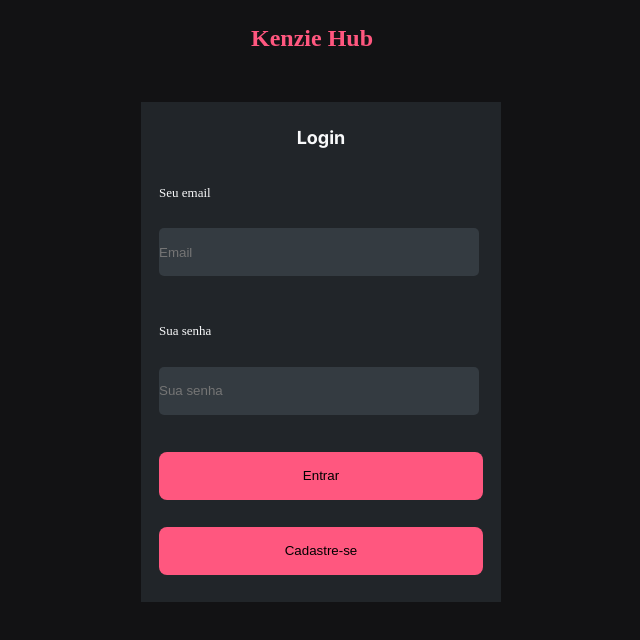
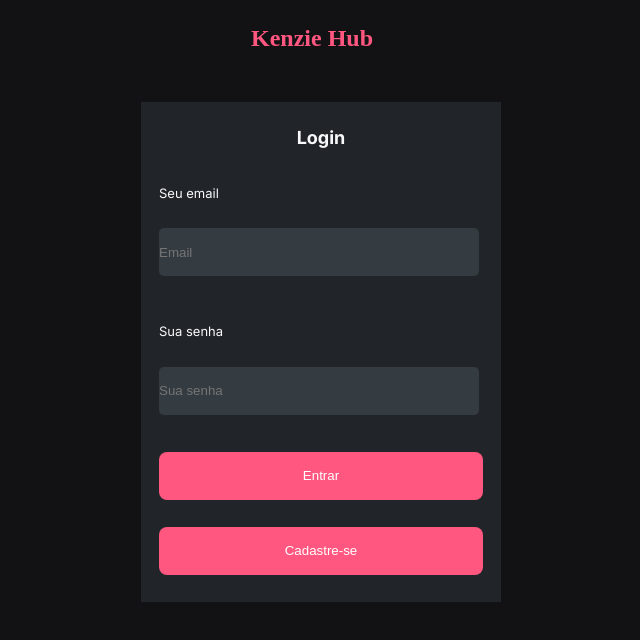
Before and after one commit to Kenzie-Academy-Brasil-Developers/kenzieHubVidal_Lucca, a React (Vite) app in the folder vite-project/: page / in a window 1280 px wide. Shown: the top 640 px of the page, without its empty margins (459-1099 px from the left). Built offline with nearby package versions, Linux system fonts and the light colour scheme.

Commit message:
atualizado

```diff
--- a/vite-project/package.json
+++ b/vite-project/package.json
@@ -11,6 +11,7 @@
   },
   "dependencies": {
     "@hookform/resolvers": "^3.3.1",
+    "axios": "^1.5.1",
     "react": "^18.2.0",
     "react-dom": "^18.2.0",
     "react-hook-form": "^7.45.4",
--- a/vite-project/src/LoginPage/index.jsx
+++ b/vite-project/src/LoginPage/index.jsx
@@ -1,5 +1,8 @@
 import { useForm } from "react-hook-form";
 import { useNavigate } from "react-router-dom";
+import { zodResolver } from "@hookform/resolvers/zod";
+import { loginPage } from "../Routes/register.js";
+
 export const LoginPage = () => {
 
   const navigate = useNavigate();
@@ -8,10 +11,11 @@ export const LoginPage = () => {
 
   }
 
-  const { register, handleSubmit } = useForm();
+  const { register, handleSubmit, formState: { errors } } = useForm({
+    resolver: zodResolver(loginPage)
+  });
 
   const submit = (formData) => {
-
 
   }
 
@@ -26,8 +30,10 @@ export const LoginPage = () => {
           <h3>Login</h3>
           <label >Seu email</label>
           <input type="email" placeholder="Email" {...register("email")} />
+          {errors.email && <p className="error">{errors.email.message}</p>}
           <label >Sua senha</label>
           <input type="password" placeholder="Sua senha" {...register("password")} />
+          {errors.password && <p className="error">{errors.password.message}</p>}
           <button className="log">Entrar</button>
           <button onClick={userRegister}>Cadastre-se</button>
         </form>
--- a/vite-project/src/RegisterPage/register.jsx
+++ b/vite-project/src/RegisterPage/register.jsx
@@ -16,7 +16,6 @@ export const RegisterPage = () => {
     });
 
     const submit = (formData) => {
-
 
     }
 
--- a/vite-project/src/Routes/register.js
+++ b/vite-project/src/Routes/register.js
@@ -13,3 +13,21 @@ export const formRegister = z.object(
       confirmPassword: z.string().nonempty("É necessário confirmar a senha"),
 
    })
+
+export const loginPage = z.object(
+
+
+   {
+      email: z.string().nonempty("Email obrigatório").email("Forneça um email válido"),
+      password: z.string().nonempty("Digite a senha")
+
+
+
+
+
+
+
+   }
+
+
+)
--- a/vite-project/src/Styles/form.scss
+++ b/vite-project/src/Styles/form.scss
@@ -37,6 +37,7 @@ button {
     width: 324px;
     height: 48px;
     background-color: var(--color-pink);
+    color: white;
 
 }
 
@@ -69,3 +70,10 @@ select {
     height: 48px;
 
 }
+
+label {
+
+    font-family: var(--font-primary);
+    font-weight: 400;
+
+}
--- a/vite-project/src/Styles/formLogin.scss
+++ b/vite-project/src/Styles/formLogin.scss
@@ -25,6 +25,7 @@
 
 .log {
     height: 48px;
+    color: white;
 
 }
 
```
Also changed, not shown: 1 other file (tests, documents, lock files or other folders).
